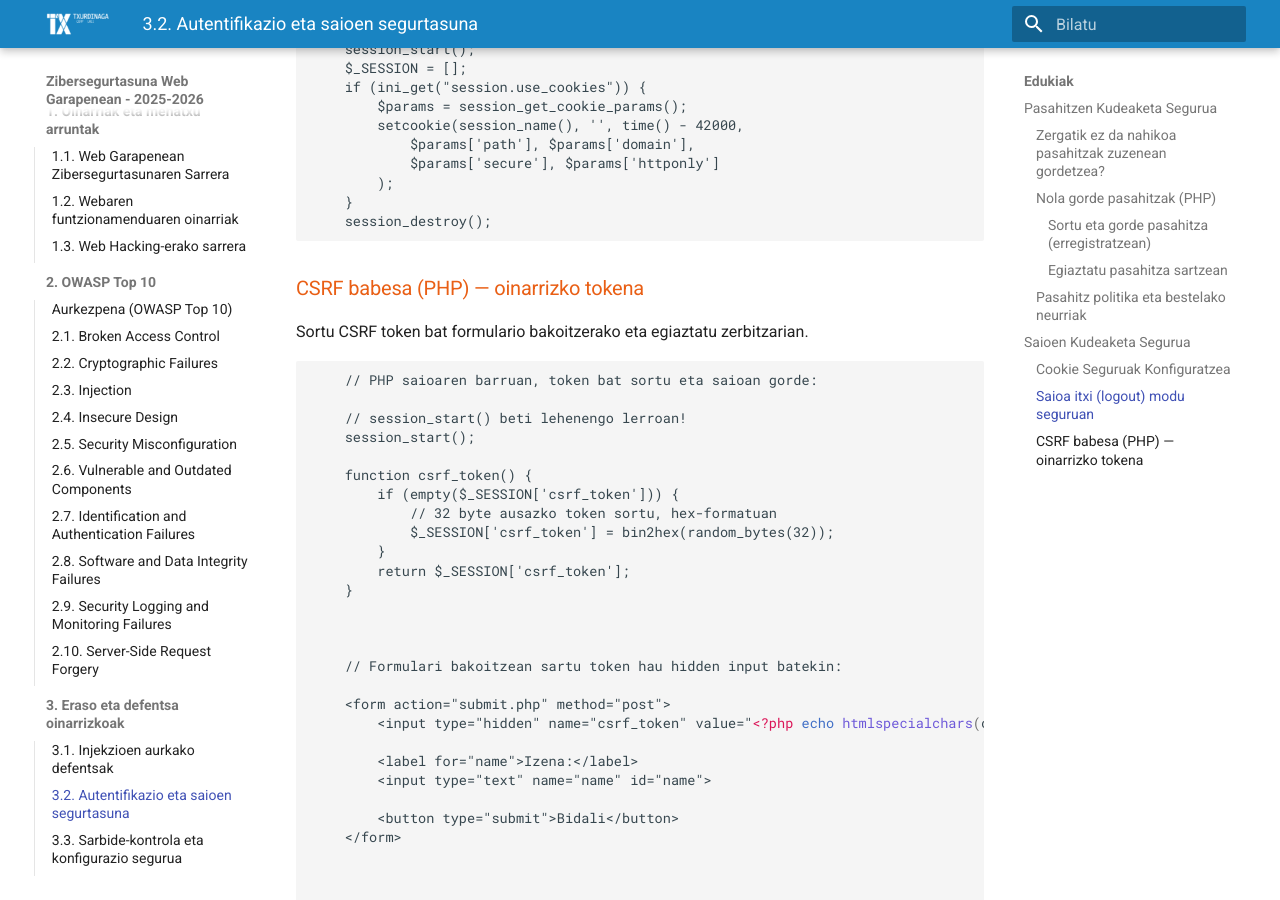
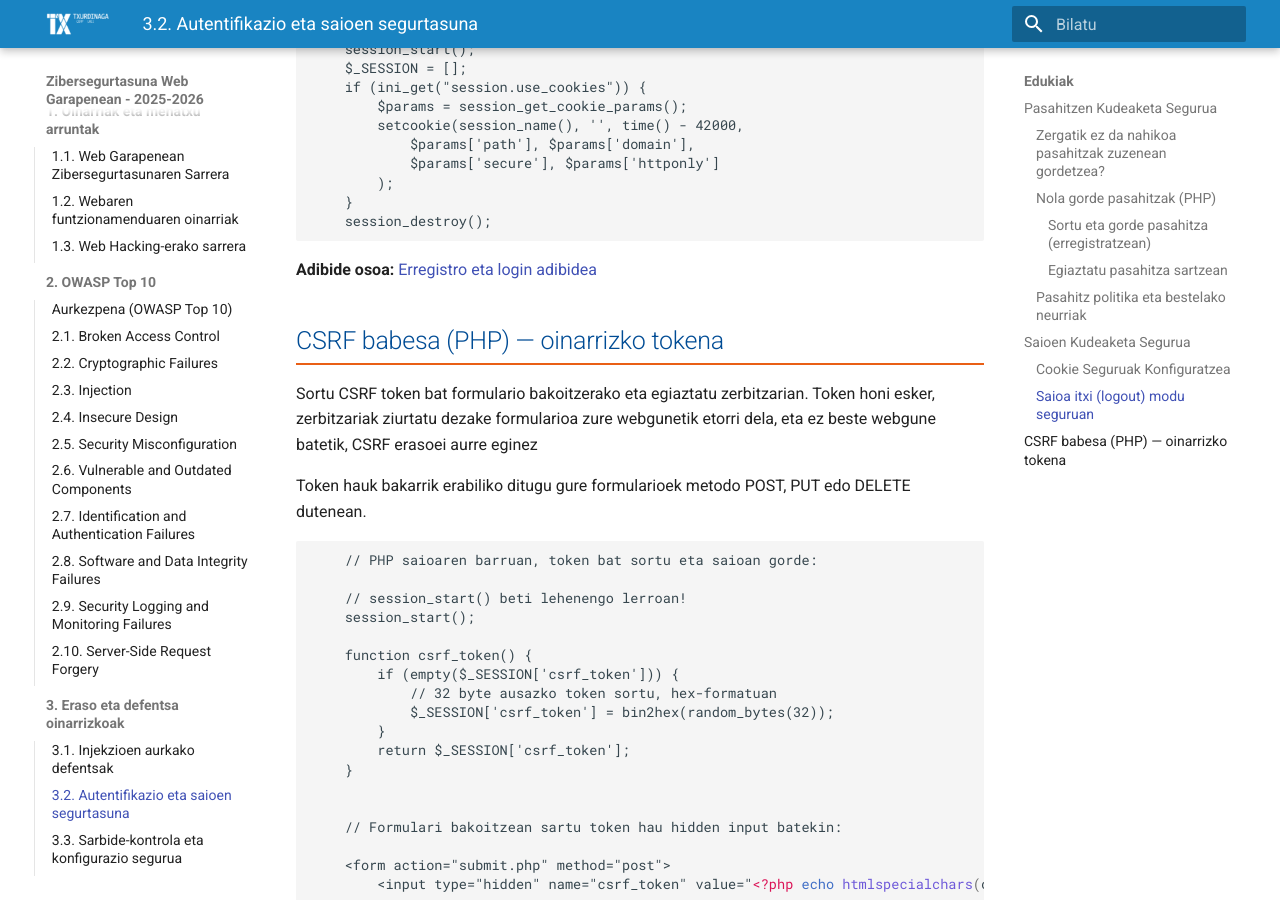
Before and after one commit to martinezjone/ziber_apunteak, an MkDocs documentation site: the page built from docs/eraso_defentsak/autentifikazioa.md, in a window 1280 px wide and 900 px high, scrolled down 2908 px. Built offline with MkDocs 1.6.1 and Material for MkDocs 9.7.7, drawn with Linux system fonts in a browser that asks for light colours.

Commit message:
Autentifikazioak 3

````diff
--- a/docs/eraso_defentsak/autentifikazioa.md
+++ b/docs/eraso_defentsak/autentifikazioa.md
@@ -135,9 +135,13 @@ Ezarri cookie-aren parametro seguruak session_set_cookie_params() erabiliz sessi
     session_destroy();
 ```
 
-### CSRF babesa (PHP) — oinarrizko tokena
+**Adibide osoa:** [Erregistro eta login adibidea](https://docs.google.com/document/d/1j83cl_MlJhWtYmZ23zq5j8KSEYi5__Vn4wWyj5mY6LM/edit?usp=sharing)
 
-Sortu CSRF token bat formulario bakoitzerako eta egiaztatu zerbitzarian.
+## CSRF babesa (PHP) — oinarrizko tokena
+
+Sortu CSRF token bat formulario bakoitzerako eta egiaztatu zerbitzarian. Token honi esker, zerbitzariak ziurtatu dezake formularioa zure webgunetik etorri dela, eta ez beste webgune batetik, CSRF erasoei aurre eginez
+
+Token hauk bakarrik erabiliko ditugu gure formularioek metodo POST, PUT edo DELETE dutenean.
 
 ```php
     // PHP saioaren barruan, token bat sortu eta saioan gorde:
@@ -152,7 +156,6 @@ Sortu CSRF token bat formulario bakoitzerako eta egiaztatu zerbitzarian.
         }
         return $_SESSION['csrf_token'];
     }
-
 
 
     // Formulari bakoitzean sartu token hau hidden input batekin:
````
Also changed, not shown: site/eraso_defentsak/autentifikazioa/index.html, site/search/search_index.json, 1 other file.
